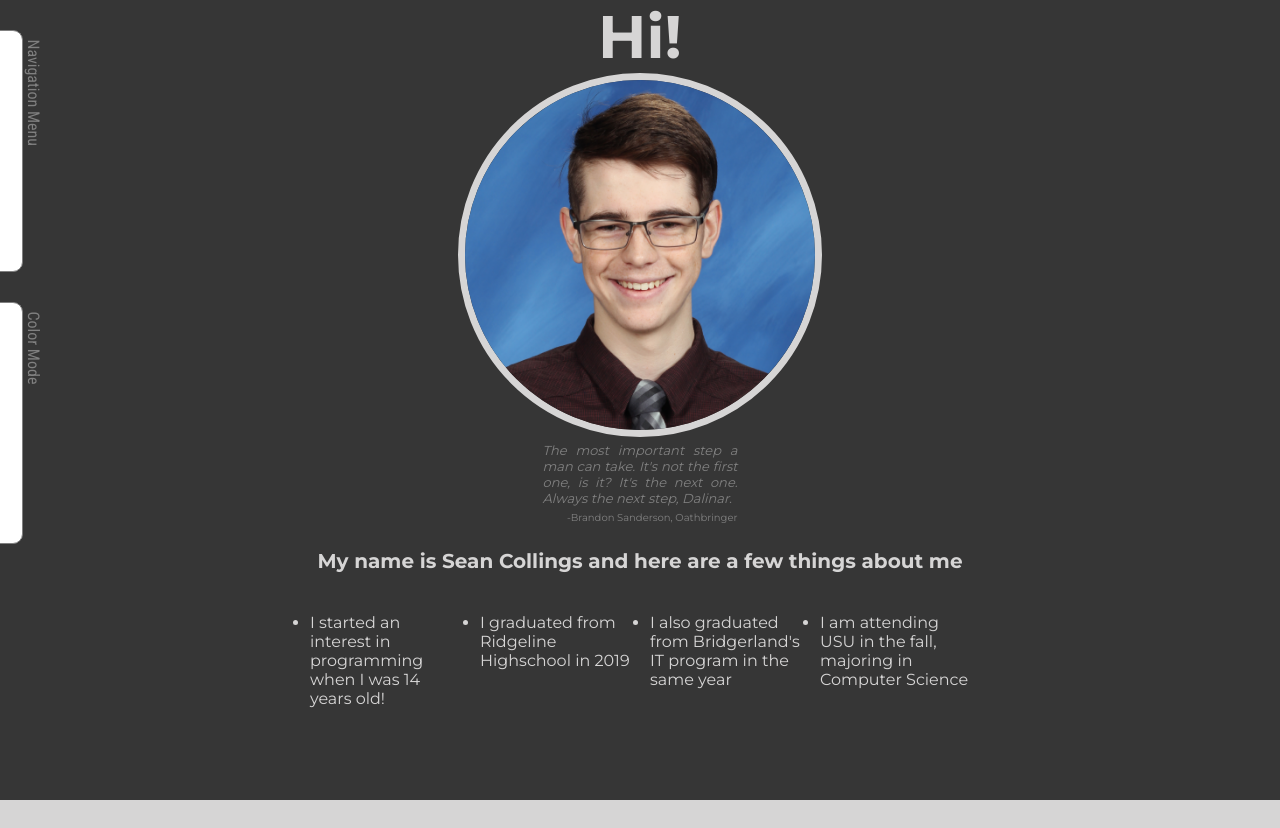
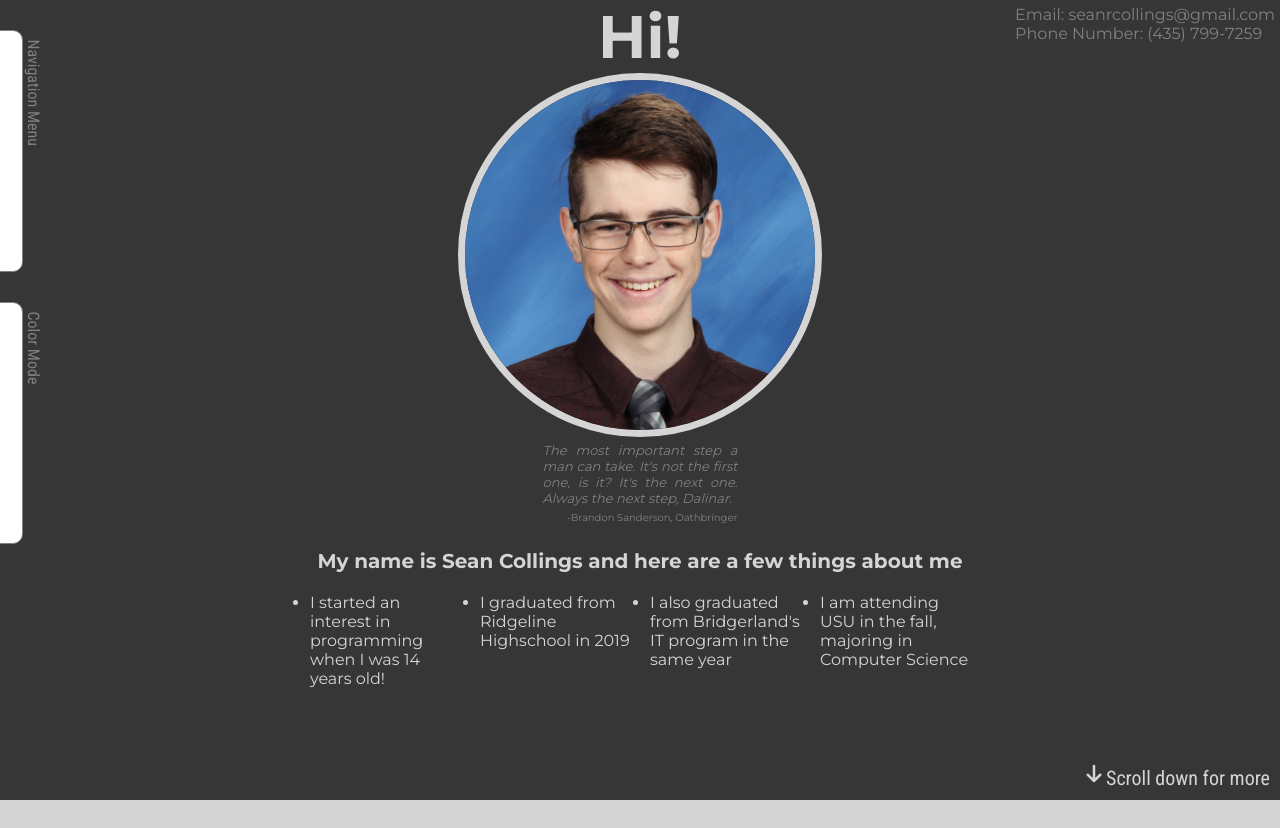
Before and after one commit to seanrcollings/homepage, a React (Create React App) app: page / in a window 1280 px wide. Shown: the top 828 px of the page. Built offline with nearby package versions, Linux system fonts and the light colour scheme.

Commit message:
links added

```diff
--- a/src/components/intro.jsx
+++ b/src/components/intro.jsx
@@ -4,8 +4,12 @@ import me from '../img/small3.png'
 export default function Intro() {
   return (
     <div className='intro'>
+      <div className='intro-contact'>
+        Email: <a href='mailto:seanrcollings@gmail.com'>seanrcollings@gmail.com</a>
+        <div>Phone Number: (435) 799-7259 </div>
+      </div>
       <h2 className='intro-title'>Hi!</h2>
-      <img className='intro-img' src={me}/>
+      <img className='intro-img' src={me} alt='Sean Collings'/>
       <div className='intro-content'>
         <div className='intro-content-quote'>
           <em>The most important step a man can take. It's not the first one, is it? It's the next one. Always the next step, Dalinar.</em>
@@ -18,6 +22,7 @@ export default function Intro() {
           <li className='intro-content-item'>I also graduated from Bridgerland's IT program in the same year</li>
           <li className='intro-content-item'>I am attending USU in the fall, majoring in Computer Science</li>
         </ul>
+        <a href='#2' className='intro-content-scroll'><i className='fas fa-arrow-down arrow'></i> Scroll down for more</a>
       </div>
     </div>
   )
--- /dev/null
+++ b/src/components/links.jsx
@@ -0,0 +1,10 @@
+import React from 'react'
+
+export default function Links() {
+  return (
+    <div className='links'>
+      <h1 className='links-title'>Links</h1>
+      <a href='https://github.com/seanrcollings'>Github</a>
+    </div>
+  )
+}
--- a/src/components/profile.jsx
+++ b/src/components/profile.jsx
@@ -4,6 +4,7 @@ import Sidebar from './sidebar';
 import Intro from './intro';
 import Skills from './skills';
 import Projects from './projects';
+import Links from './links';
 
 export default function Profile() {
   const [typeOne, setTypeOne] = useState('dark')
@@ -35,7 +36,7 @@ export default function Profile() {
       <ProfileSection type={typeOne}  section='1' component={<Intro/>}/>
       <ProfileSection type={typeTwo} section='2' component={<Skills/>}/>
       <ProfileSection type={typeOne}  section='3' component={<Projects/>}/>
-      <ProfileSection type={typeTwo} section='4' component={null}/>
+      <ProfileSection type={typeTwo} section='4' component={<Links/>}/>
     </div>
   )
 }
--- a/src/components/projectItem.jsx
+++ b/src/components/projectItem.jsx
@@ -10,6 +10,7 @@ export default function ProjectItem(props) {
           <h3 className='projects-item-overlay-title'>{props.title}</h3>
           <div className='projects-item-overlay-description'>{props.description}</div>
           <div className='projects-item-overlay-resources'> • {renderResources()}</div>
+          <a href={props.repository} className='projects-item-overlay-source'>Source Code</a>
         </div>
       )
     }
--- a/src/components/projects.jsx
+++ b/src/components/projects.jsx
@@ -14,17 +14,19 @@ export default function Projects() {
       <ProjectItem
         title='Pi Site'
         description='This is a site I built hosted on a Raspberry Pi'
-        link='https://pisite.seanrcollings.com'
+        link='pisite.seanrcollings.com'
         img={pisite}
         resources={['ReactJS', 'Flask', 'SCSS', 'Apache', 'Raspberry Pi 3A']}
+        repository='https://github.com/seanrcollings/PiSite'
       />
 
       <ProjectItem
         title='My Blog'
         description='A project I started to familirize myself with the Rails backend framework'
-        link='https://blog.seanrcollings.com'
+        link='http://blog.seanrcollings.com'
         img={blog}
         resources={['ReactJS', 'Rails', 'SCSS', 'Heroku', 'Postgres']}
+        repository='https://github.com/seanrcollings/blog'
       />
 
       <ProjectItem
@@ -33,14 +35,16 @@ export default function Projects() {
         link='https://moonshiver.herokuapp.com'
         img={moonshiver}
         resources={['ReactJS', 'Rails', 'SCSS', 'Heroku', 'Postgres']}
+        repository='https://github.com/seanrcollings/moonshiver'
       />
 
       <ProjectItem
         title='Mastermind'
         description="A version of the Mastermind board game built in React"
-        link='https://mastermind.seanrcollings.com'
+        link='mastermind.seanrcollings.com'
         img={mastermind}
         resources={['ReactJS', 'SCSS']}
+        repository='https://github.com/seanrcollings/mastermind'
       />
     </div>
   )
--- a/src/stylesheets/intro.scss
+++ b/src/stylesheets/intro.scss
@@ -4,8 +4,20 @@
   align-items: center;
   height: 100%;
 
-  &-title {
-    font-size: 60px;
+  &-title { font-size: 60px; }
+
+  &-contact {
+    position: absolute;
+    top: 5px;
+    right: 5px;
+    color: grey;
+
+    & a {
+      color: grey;
+      text-decoration: none;
+
+      &:hover { text-decoration: underline; }
+    }
   }
 
   &-img {
@@ -32,10 +44,12 @@
         font-size: 10px;
         margin-top: 5px;
       }
+
     }
 
     & p {
       font-weight: bold;
+      margin-bottom: 0px;
     }
 
     &-items {
@@ -54,5 +68,36 @@
       margin-bottom: 10px;
       font-size: 16px;
     }
+
+    &-scroll {
+      font-family: $font-rob;
+      position: absolute;
+      bottom: 10px;
+      right: 10px;
+      color: white;
+      text-decoration: none;
+
+      &:hover {
+        color: rgb(182, 182, 182);
+        cursor: pointer;
+      }
+    }
   }
 }
+
+.arrow {
+  transform: translatey(0px);
+  animation: float 3s ease-in-out infinite;
+}
+
+@keyframes float {
+	0% {
+		transform: translatey(0px);
+	}
+	50% {
+		transform: translatey(-5px);
+	}
+	100% {
+		transform: translatey(0px);
+	}
+}
--- /dev/null
+++ b/src/stylesheets/links.scss
@@ -0,0 +1,15 @@
+.links {
+  width: 400px;
+  margin: auto;
+
+  & a {
+    font-size: 40px;
+    text-decoration: none;
+    font-weight: bold;
+
+    &:hover {
+      text-decoration: underline;
+      color: rgb(165, 165, 165);
+    }
+  }
+}
--- a/src/stylesheets/main.scss
+++ b/src/stylesheets/main.scss
@@ -5,6 +5,7 @@
 @import './intro';
 @import './skills';
 @import './projects';
+@import './links';
 
 html, body {
   margin: 0px;
--- a/src/stylesheets/profile.scss
+++ b/src/stylesheets/profile.scss
@@ -5,11 +5,23 @@
     min-height: 100vh;
     color: $soft-white;
     background-color: $grey-36;
+
+    & a {
+      color: $soft-white;
+    }
   }
 
   &-light {
     color: $grey-36;
     background-color: $soft-white;
     min-height: 100vh;
+
+    & a {
+      color: $grey-36;
+    }
+
+    .intro-img {
+      border: 7px solid $grey-36;
+    }
   }
 }
--- a/src/stylesheets/projects.scss
+++ b/src/stylesheets/projects.scss
@@ -53,6 +53,18 @@
         animation: resources-slide-in 1.3s forwards;
       }
 
+      &-source {
+        color: white;
+        text-decoration: none;
+        position: absolute;
+        bottom: 5px;
+        right: 5px;
+
+        &:hover {
+          text-decoration: underline;
+        }
+      }
+
       &:hover { background-color: rgba(0, 0, 0, 0.726); }
     }
   }
```
